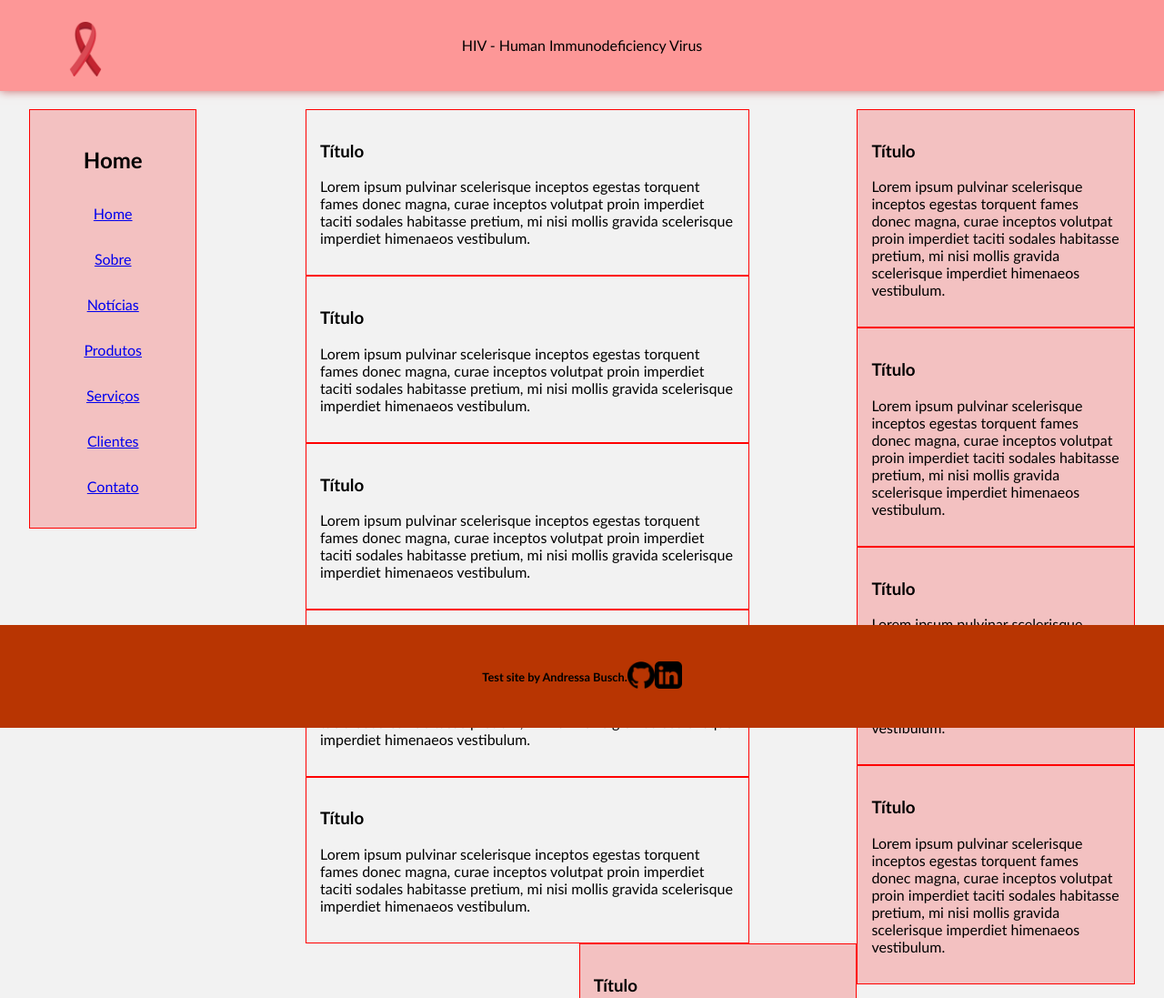
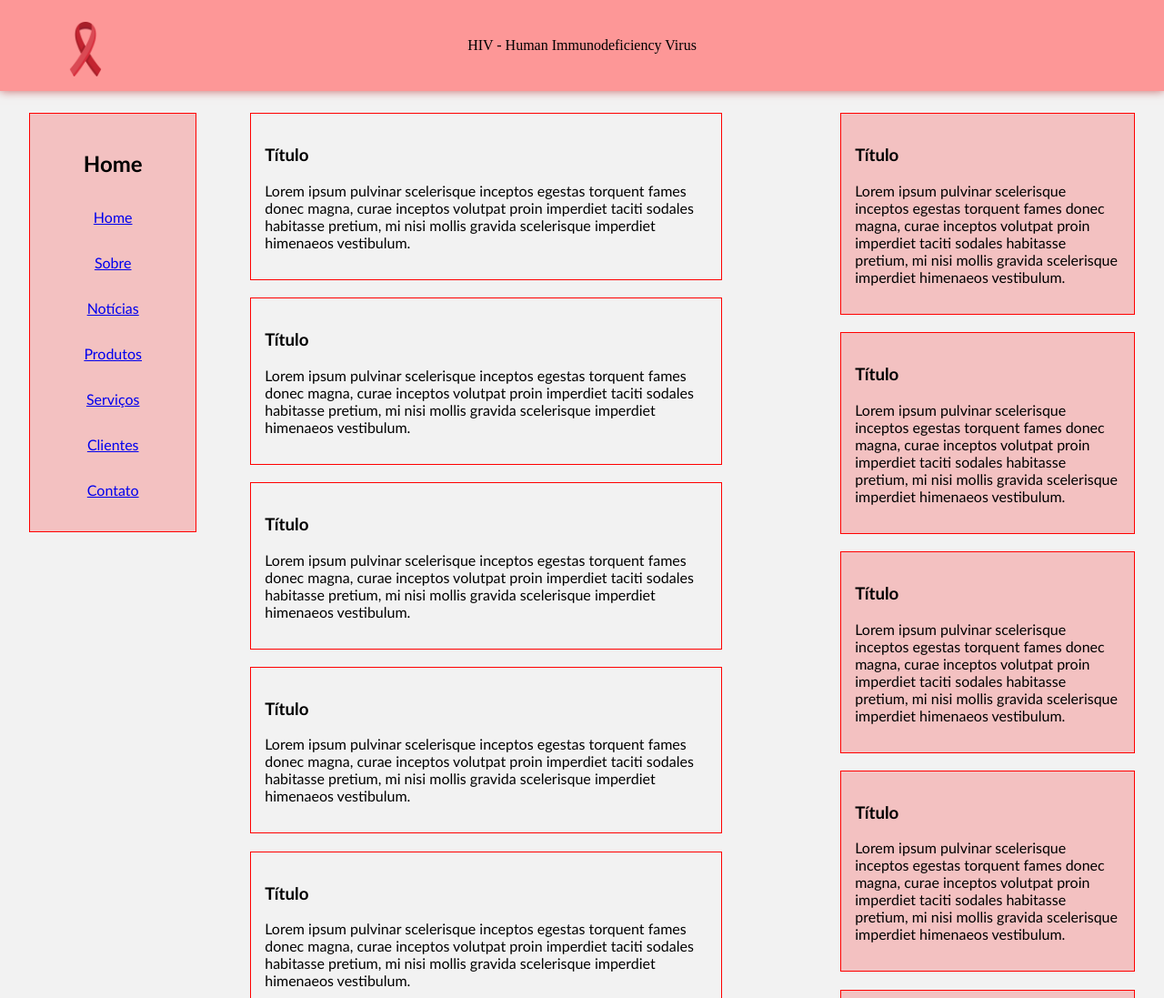
Before and after one commit to dessabusch/site-curso, a plain HTML site: page index.html in a window 1280 px wide. Shown: the top 1097 px of the page at 91% size. Drawn offline with Linux system fonts and the light colour scheme.

Commit message:
Alterando estilo.css  para padronizar o código

```diff
--- a/estilo.css
+++ b/estilo.css
@@ -182,7 +182,6 @@ div[class*=box] {
 }
 
 .btn-one::before {
-	/* content: ; */
 	position: absolute;
 	bottom: 0;
 	left: 0;
@@ -195,8 +194,8 @@ div[class*=box] {
 	border-bottom-width: 1px;
 	border-top-style: solid;
 	border-bottom-style: solid;
-	border-top-color: rgba(25, 40, 255, 0.5);
-	border-bottom-color: rgba(25, 59, 255, 0.5);
+	border-top-color: rgba(0, 0, 0, 0.5);
+	border-bottom-color: rgba(0, 0, 0, 0.5);
 	transform: scale(0.1, 1);
 }
 
@@ -207,7 +206,7 @@ div[class*=box] {
 .btn-one:hover::before {
 	opacity: 0.5;
 	transform: scale(1, 1);
-	background-color: #db3333;
+	background-color: #050505;
 }
 
 .btn-one::after {
@@ -226,8 +225,6 @@ div[class*=box] {
 	transform: scale(1, 1);
 }
 
-
-
 .cont {
 	width: 95%;
 	margin-right: auto;
@@ -242,6 +239,7 @@ div[class*=box] {
 	text-align: center;
 	line-height: 100px;
 	box-shadow: 0px 0px 10px rgb(199, 104, 104);
+    font-family: 'Grenze';
 }
 
 h2 {
@@ -249,9 +247,10 @@ h2 {
 }
 
 #conteudo {
-	width: 75%;
+	width: 80%;
 	float: right;
-	margin-top: 20px;
+	margin-top: 2%;
+	margin-bottom: 30px;
 }
 
 #navegacao {
@@ -262,7 +261,7 @@ h2 {
 	padding-bottom: 20px;
 	background: #f3c1c1;
 	text-align-last: center;
-	margin-top: 20px;
+	margin-top: 2%;
 }
 
 .coluna {
@@ -277,9 +276,6 @@ h2 {
     position: absolute;
     top: 3%;
     margin-left: 5%;
-	/* position: relative; */
-	/* top: 50%; */
-	/* transform: translateY(-50%); */
 }
 
 .menu {
@@ -306,21 +302,30 @@ h2 {
 
 
 footer {
-	padding: 40px 20px;
+	padding: 40px 0;
 	font-size: 0.8em;
-	padding: 40px;
 	display: flex;
 	justify-content: space-between;
-	align-items: center;
 	background: rgb(184, 53, 2);
-	position: absolute;
-	bottom: 0;
+	position: relative;
+    bottom:0;
+    width: 100%;
 	left: 0;
 	right: 0;
 	margin-top: 100px;
-	display: flex;
 	align-items: center;
 	justify-content: center;
+	box-shadow: -1px -1px 20px rgb(238, 119, 72);
+}
+
+.footer {
+	font-family: 'Courier New', Courier, monospace;
+}
+
+.img {
+	/* float: right; */
+	width: 20px;
+	margin-left: 20px;
 }
 
 /* .flex-c {
@@ -350,6 +355,7 @@ footer {
 	width: 50%;
 	float: left;
 	padding: 15px;
+	margin-bottom: 2%;
 }
 
 #secundario {
@@ -358,4 +364,6 @@ footer {
 	float: right;
 	background: #f3c1c1;
 	padding: 15px;
+	margin-bottom: 2%;
+	align-items: right;
 }
```
